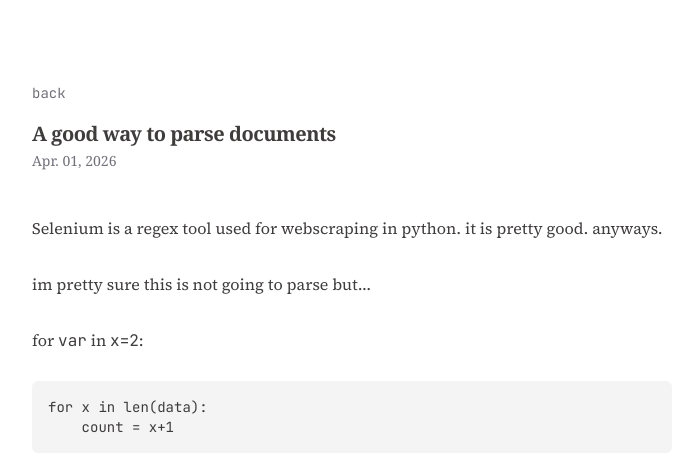
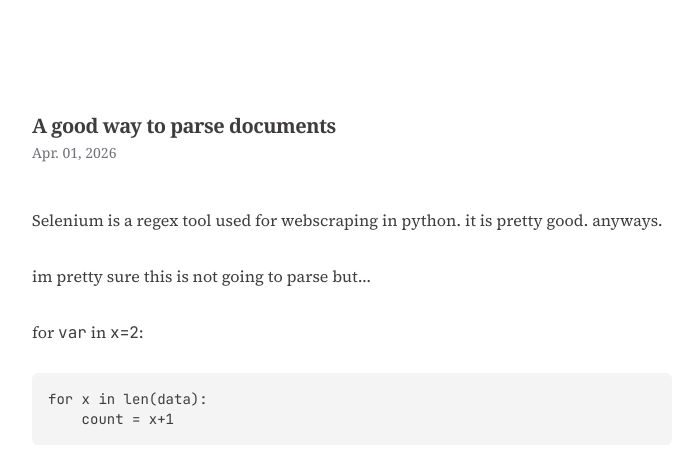
Before and after one commit to zian-feng/zian, a Next.js app: page /writing/blogpost-01 in a window 1280 px wide. Shown: the top 472 px of the page, without its empty margins (288-981 px from the left). Built offline with nearby package versions, Linux system fonts and the light colour scheme.

Commit message:
added: icon svg

```diff
--- a/src/app/page.tsx
+++ b/src/app/page.tsx
@@ -7,14 +7,14 @@ export default function Home() {
       <main className="flex flex-1 w-full max-w-3xl flex-col items-center justify-between py-32 px-16 bg-white dark:bg-black sm:items-start">
 
         {/* // wrap this in a div and then maybe add other sections to the right of it */}
-        <Image
+        {/* <Image
         className="dark:opacity-85 mb-8"
         src = "/icons/FZAL1.png" // consider switching to svg
         alt="headshot"
         width={50}
         height={10}
         priority
-        />
+        /> */}
 
         <Image
         className="dark:opacity-85"
--- a/src/app/writing/[slug]/page.tsx
+++ b/src/app/writing/[slug]/page.tsx
@@ -44,7 +44,7 @@ export default async function WritingPostPage({params,}: writingPostPageProps){
                     href="/writing"
                     className="font-mono text-sm text-zinc-500 transition-colors hover:text-foreground"
                 >
-                    back
+                    <svg xmlns="http://www.w3.org/2000/svg" width="16" height="16" fill="#FFFFFF" viewBox="0 0 256 256"><path d="M224,128a8,8,0,0,1-8,8H59.31l58.35,58.34a8,8,0,0,1-11.32,11.32l-72-72a8,8,0,0,1,0-11.32l72-72a8,8,0,0,1,11.32,11.32L59.31,120H216A8,8,0,0,1,224,128Z"></path></svg>
                 </Link>
                 <h1 className="mt-4 font-serif text-xl font-semibold tracking-tight">
                     {post.title}
```
